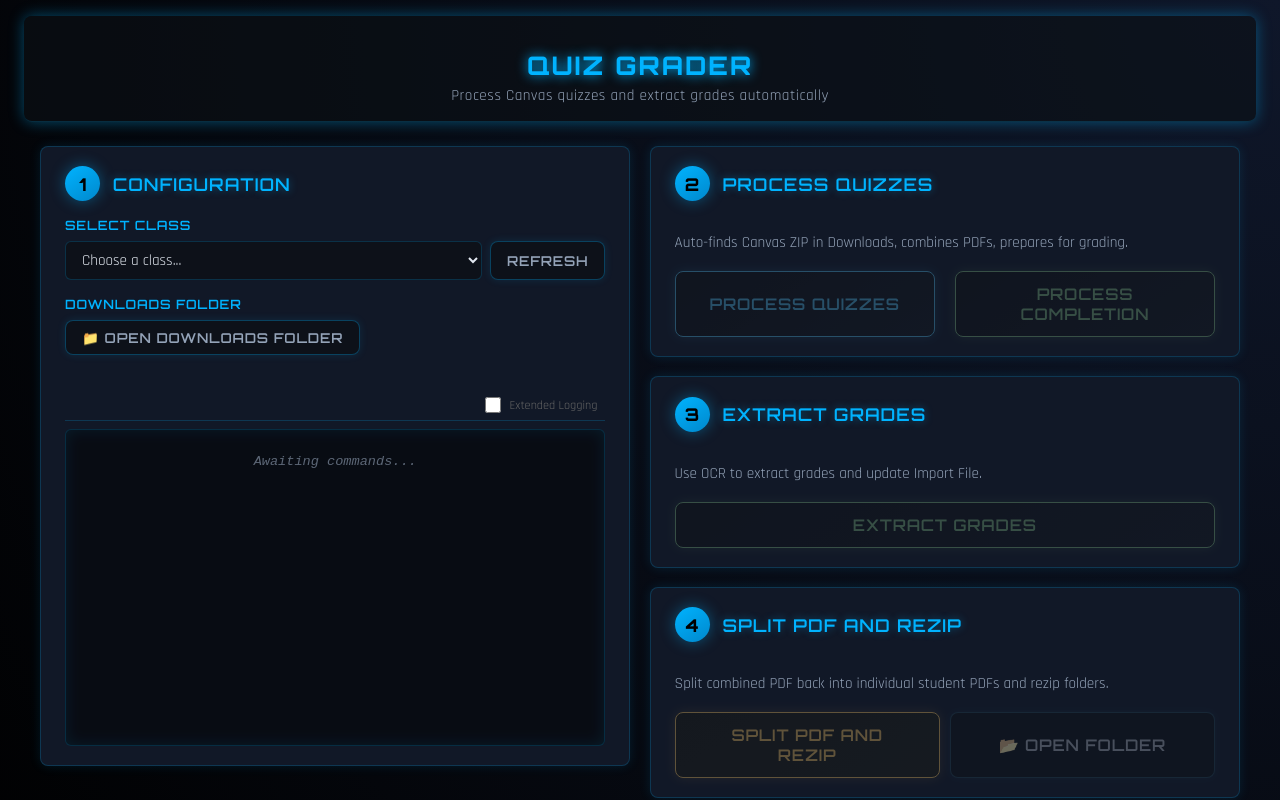
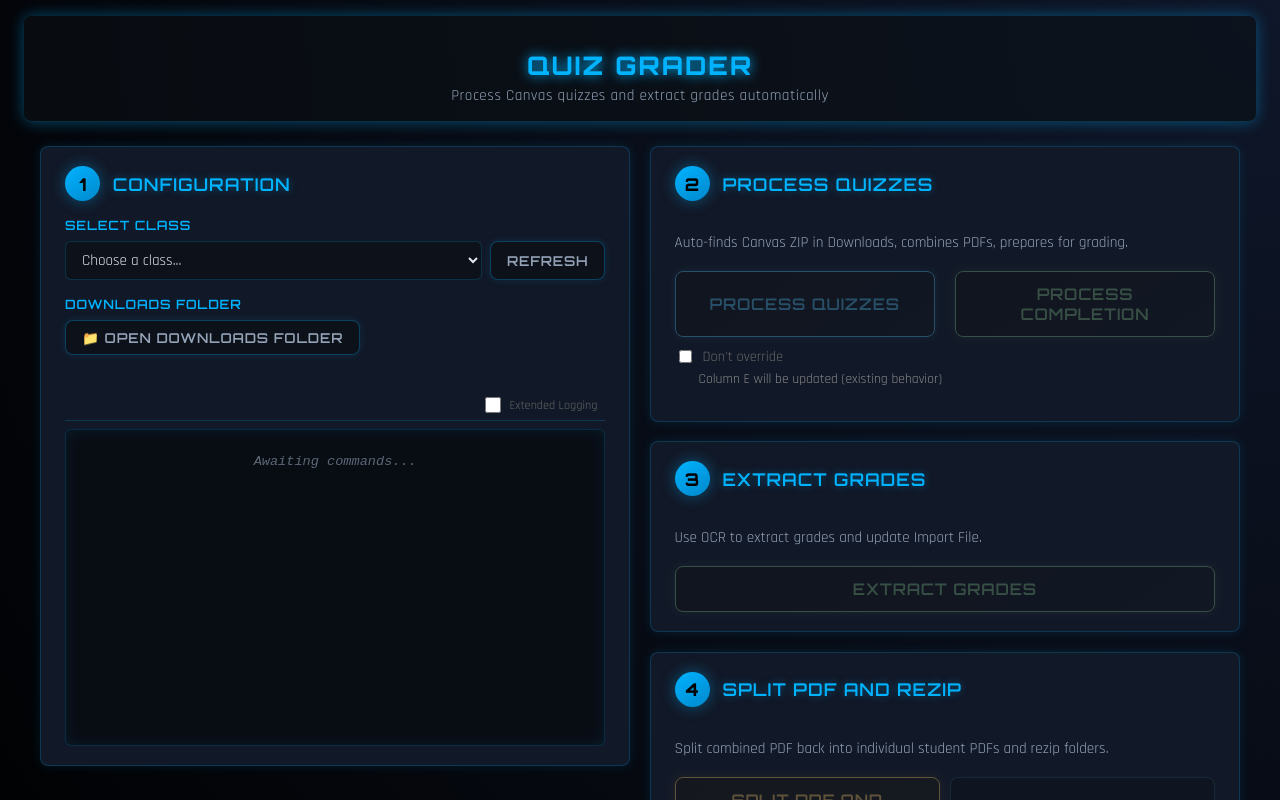
Before and after one commit to chase1971/Interface-Project, a React (Create React App) app in the folder frontend/: page /quiz-grader in a window 1280 px wide. Shown: the top 800 px of the page. Built offline with nearby package versions, Linux system fonts and the light colour scheme.

Commit message:
No override option

```diff
--- a/frontend/src/pages/QuizGrader.js
+++ b/frontend/src/pages/QuizGrader.js
@@ -18,6 +18,7 @@ function QuizGrader() {
   const [showZipSelection, setShowZipSelection] = useState(false);
   const [zipSelectionMode, setZipSelectionMode] = useState('quiz'); // 'quiz' or 'completion'
   const [extendedLogging, setExtendedLogging] = useState(false); // Regular logging by default
+  const [dontOverride, setDontOverride] = useState(false); // "Don't override" checkbox state
   const logContainerRef = useRef(null);
 
   // Auto-scroll logs to bottom when new messages arrive or logging mode changes
@@ -399,7 +400,7 @@ function QuizGrader() {
     addLog('🔍 Searching for Canvas ZIP in Downloads...');
 
     try {
-      const result = await processCompletion(drive, selectedClass, addLog);
+      const result = await processCompletion(drive, selectedClass, dontOverride, addLog);
 
       if (result.success) {
         addLog('✅ Completion processing completed!');
@@ -437,7 +438,7 @@ function QuizGrader() {
     addLog(`📁 Processing selected ZIP file: ${zipPath.split('\\').pop()}`);
 
     try {
-      const result = await processSelectedCompletion(drive, selectedClass, zipPath, addLog);
+      const result = await processSelectedCompletion(drive, selectedClass, zipPath, dontOverride, addLog);
 
       if (result.success) {
         addLog('✅ Completion processing completed!');
@@ -713,9 +714,18 @@ function QuizGrader() {
                 {logs.length === 0 ? (
                   <div className="log-entry log-empty">Awaiting commands...</div>
                 ) : (
-                  (extendedLogging ? logs : logs.filter(shouldShowLog)).map((log, index) => (
-                    <div key={`log-${index}-${log.substring(0, 20)}`} className="log-entry">{log}</div>
-                  ))
+                  (extendedLogging ? logs : logs.filter(shouldShowLog)).map((log, index) => {
+                    const isError = log.includes('❌');
+                    return (
+                      <div
+                        key={`log-${index}-${log.substring(0, 20)}`}
+                        className="log-entry"
+                        style={isError ? { color: '#ff4444' } : {}}
+                      >
+                        {log}
+                      </div>
+                    );
+                  })
                 )}
               </div>
             </div>
@@ -788,6 +798,21 @@ function QuizGrader() {
                 >
                   {processingCompletion ? 'Processing...' : 'Process Completion'}
                 </button>
+              </div>
+              <div style={{ marginTop: '10px' }}>
+                <label style={{ display: 'flex', alignItems: 'center', gap: '8px', fontSize: '0.9em', color: '#666' }}>
+                  <input
+                    type="checkbox"
+                    checked={dontOverride}
+                    onChange={(e) => setDontOverride(e.target.checked)}
+                  />
+                  <span>Don't override</span>
+                </label>
+                <p style={{ fontSize: '0.85em', color: '#888', marginTop: '4px', marginLeft: '24px' }}>
+                  {dontOverride
+                    ? 'New column will be added after column E'
+                    : 'Column E will be updated (existing behavior)'}
+                </p>
               </div>
             </div>
 
--- a/frontend/src/services/quizGraderService.js
+++ b/frontend/src/services/quizGraderService.js
@@ -101,7 +101,7 @@ export const processSelectedQuiz = async (drive, selectedClass, zipPath, addLog)
   }
 };
 
-export const processCompletion = async (drive, selectedClass, addLog) => {
+export const processCompletion = async (drive, selectedClass, dontOverride, addLog) => {
   try {
     addLog('📡 Sending completion processing request to backend...');
 
@@ -112,7 +112,8 @@ export const processCompletion = async (drive, selectedClass, addLog) => {
       },
       body: JSON.stringify({
         drive,
-        className: selectedClass
+        className: selectedClass,
+        dontOverride: dontOverride || false
       })
     });
 
@@ -137,7 +138,7 @@ export const processCompletion = async (drive, selectedClass, addLog) => {
   }
 };
 
-export const processSelectedCompletion = async (drive, selectedClass, zipPath, addLog) => {
+export const processSelectedCompletion = async (drive, selectedClass, zipPath, dontOverride, addLog) => {
   try {
     addLog('📡 Sending selected completion processing request to backend...');
 
@@ -149,7 +150,8 @@ export const processSelectedCompletion = async (drive, selectedClass, zipPath, a
       body: JSON.stringify({
         drive,
         className: selectedClass,
-        zipPath
+        zipPath,
+        dontOverride: dontOverride || false
       })
     });
 
```
Also changed, not shown: 1 other file (tests, documents, lock files or other folders).
